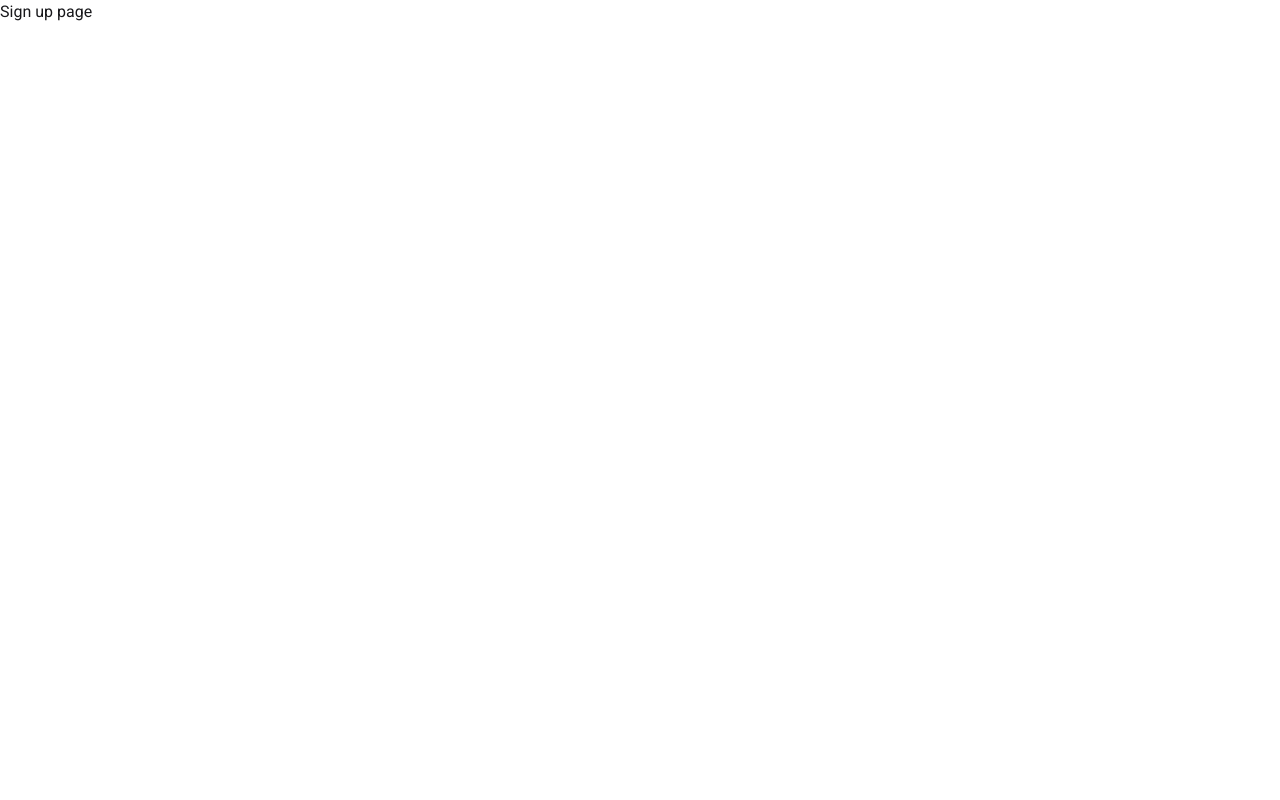
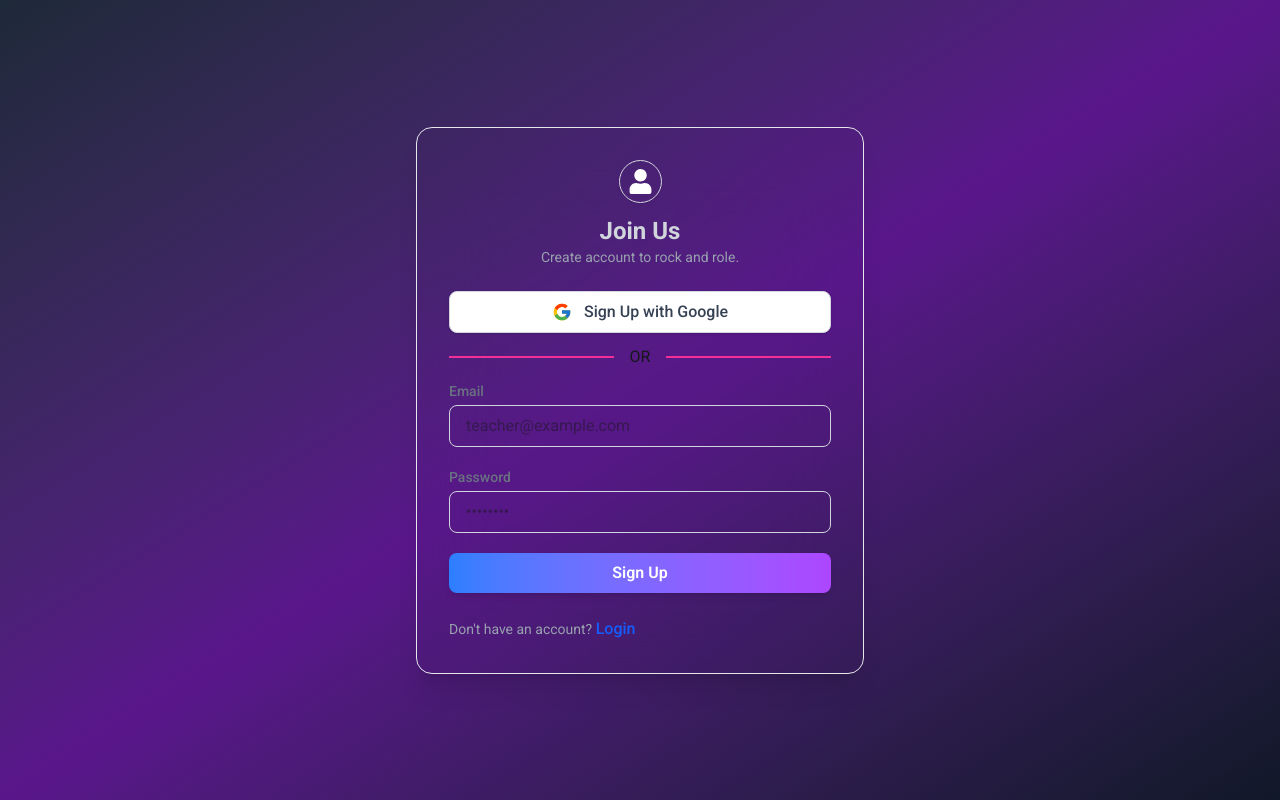
Before and after one commit to dev-mosarof66/NEURA---THE-EXAM-WEBSITE, a Next.js app: page /teacher/signup in a window 1280 px wide. Built offline with nearby package versions, Linux system fonts and the light colour scheme.

Commit message:
google login added

```diff
--- a/package.json
+++ b/package.json
@@ -9,6 +9,7 @@
     "lint": "next lint"
   },
   "dependencies": {
+    "firebase": "^11.10.0",
     "lucide-react": "^0.525.0",
     "motion": "^12.23.3",
     "next": "15.3.5",
--- a/src/app/teacher/login/page.tsx
+++ b/src/app/teacher/login/page.tsx
@@ -11,7 +11,7 @@ const TeacherLoginPage = () => {
           <div className="p-2 rounded-full border border-gray-300 shadow-sm mb-3 text-white">
             <FaUser size={25} />
           </div>
-          <h2 className="text-2xl font-bold text-gray-500">Teacher Login</h2>
+          <h2 className="text-2xl font-bold text-gray-300">Teacher Login</h2>
           <p className="text-gray-400 text-sm">
             Welcome back! Please login to your account.
           </p>
--- a/src/app/teacher/signup/page.tsx
+++ b/src/app/teacher/signup/page.tsx
@@ -1,11 +1,102 @@
-import React from 'react'
+"use client";
+import React, { useState } from "react";
+import Link from "next/link";
+import { FaUser } from "react-icons/fa";
+import { FcGoogle } from "react-icons/fc";
+import { handleGoogleLogin, handleEmailSignup } from "@/helper/auth";
 
-const page = () => {
+const TeacherSignupPage = () => {
+  const [google, setGoogle] = useState(false);
+  const [emailSignup, setEmailSignup] = useState(false);
   return (
-    <div>
-      <p>Sign up page</p>
+    <div className="min-h-screen flex items-center justify-center bg-gradient-to-br from-gray-800 via-purple-900 to-gray-900">
+      <div className="backdrop-blur-2xl shadow-xl rounded-2xl p-8 w-full max-w-md  border border-gray-200">
+        <div className="flex flex-col items-center mb-6">
+          <div className="p-2 rounded-full border border-gray-300 shadow-sm mb-3 text-white">
+            <FaUser size={25} />
+          </div>
+          <h2 className="text-2xl font-bold text-gray-300">Join Us</h2>
+          <p className="text-gray-400 text-sm">
+            Create account to rock and role.
+          </p>
+        </div>
+        {/* Google Login Button */}
+        <div>
+          {google ? (
+            <div className="w-full flex items-center justify-center gap-3 py-2 px-4 mb-4 border border-gray-300 bg-white rounded-lg shadow text-black cursor-not-allowed">
+              Signing up{"  "}
+              <span className="loading loading-dots loading-sm"></span>
+            </div>
+          ) : (
+            <button
+              type="button"
+              onClick={() => handleGoogleLogin(setGoogle)}
+              className="w-full flex items-center justify-center gap-3 py-2 px-4 mb-4 border border-gray-300 bg-white rounded-lg shadow hover:bg-gray-50/80 transition-colors duration-150 font-medium text-gray-700 cursor-pointer"
+            >
+              <FcGoogle size={20} />
+              Sign Up with Google
+            </button>
+          )}
+        </div>
+        {/* Divider */}
+        <div className="divider divider-secondary">OR</div>
+        {/* Email/Password Form */}
+        <form className="space-y-5">
+          <div>
+            <label
+              htmlFor="email"
+              className="block text-sm font-medium text-gray-500"
+            >
+              Email
+            </label>
+            <input
+              type="email"
+              id="email"
+              name="email"
+              autoComplete="email"
+              required
+              className="mt-1 w-full px-4 py-2 border border-gray-300 rounded-lg focus:outline-none focus:ring-2 focus:ring-blue-400 "
+              placeholder="teacher@example.com"
+            />
+          </div>
+          <div>
+            <label
+              htmlFor="password"
+              className="block text-sm font-medium text-gray-500"
+            >
+              Password
+            </label>
+            <input
+              type="password"
+              id="password"
+              name="password"
+              autoComplete="current-password"
+              required
+              className="mt-1 w-full px-4 py-2 border border-gray-300 rounded-lg focus:outline-none focus:ring-2 focus:ring-blue-400 "
+              placeholder="••••••••"
+            />
+          </div>
+          <button
+            type="submit"
+            className="w-full py-2 px-4 bg-gradient-to-r from-blue-500 to-purple-500 text-white font-semibold rounded-lg shadow-md hover:from-blue-600 hover:to-purple-600 transition-colors duration-200 cursor-pointer"
+          >
+            Sign Up
+          </button>
+        </form>
+        <div className="mt-6">
+          <span className="text-gray-400 text-sm">
+            Don&apos;t have an account?{" "}
+          </span>
+          <Link
+            href="/teacher/login"
+            className="text-blue-600 hover:underline font-medium"
+          >
+            Login
+          </Link>
+        </div>
+      </div>
     </div>
-  )
-}
+  );
+};
 
-export default page
+export default TeacherSignupPage;
--- /dev/null
+++ b/src/helper/auth.js
@@ -0,0 +1,111 @@
+import { createUserWithEmailAndPassword, GoogleAuthProvider, signInWithEmailAndPassword, signInWithPopup } from "firebase/auth";
+import { auth } from '../lib/firebase';
+import { toast } from 'react-hot-toast';
+
+
+const handleError = (code) => {
+    let errorMessage = null;
+
+
+    switch (code) {
+        case "auth/invalid-email":
+            errorMessage = "Invalid credentials. Please check your email and password.";
+            break;
+        case "auth/user-not-found":
+            errorMessage = "User not registered with this email.";
+            break;
+        case "auth/weak-password":
+            errorMessage = "Weak password. Please choose a stronger password.";
+            break;
+        case "auth/email-already-in-use":
+            errorMessage = "Email already in use. Please use a different email.";
+            break;
+        case "auth/credential-already-in-use":
+            errorMessage = "Credential already in use. Please try signing in with a different method.";
+            break;
+        case "auth/invalid-credential":
+            errorMessage = "Invalid credentials. Please check your email and password.";
+            break;
+    }
+
+    return errorMessage;
+
+}
+
+
+
+export const handleGoogleLogin = async (setGoogle) => {
+    try {
+        setGoogle(true);
+        console.log("Attempting Google login...");
+        console.log(process.env)
+        const provider = new GoogleAuthProvider();
+        const result = await signInWithPopup(auth, provider);
+        const user = result.user;
+        if (!user) {
+            return null;
+        }
+        console.log("Google login successful:", user);
+        toast.success("Google login successful");
+        setGoogle(false);
+        return user;
+    } catch (error) {
+        console.error("Google login failed:", error);
+        let errorMessage = handleError(error.code);
+
+        if (errorMessage) {
+            toast.error(errorMessage, {
+                duration: 4000,
+                position: 'top-right',
+            });
+        }
+
+    }
+}
+
+
+export const handleEmailSignup = async (email, password) => {
+    try {
+        const result = await createUserWithEmailAndPassword(auth, email, password);
+        const user = result.user;
+        if (!user) {
+            return null;
+        }
+        console.log("Email signup successful:", user);
+        toast.success("Email signup successful");
+        return user;
+    } catch (error) {
+        console.error("Email signup failed:", error);
+        let errorMessage = handleError(error.code);
+
+        if (errorMessage) {
+            toast.error(errorMessage, {
+                duration: 4000,
+                position: 'top-right',
+            });
+        }
+    }
+}
+
+export const handleEmailLogin = async (email, password) => {
+    try {
+        const result = await signInWithEmailAndPassword(auth, email, password);
+        const user = result.user;
+        if (!user) {
+            return null;
+        }
+        console.log("Email login successful:", user);
+        toast.success("Email login successful");
+        return user;
+    } catch (error) {
+        console.error("Email login failed:", error);
+        let errorMessage = handleError(error.code);
+
+        if (errorMessage) {
+            toast.error(errorMessage, {
+                duration: 4000,
+                position: 'top-right',
+            });
+        }
+    }
+}
--- /dev/null
+++ b/src/lib/firebase.js
@@ -0,0 +1,17 @@
+// Import the functions you need from the SDKs you need
+import { initializeApp } from "firebase/app";
+import { getAuth } from "firebase/auth";
+
+const firebaseConfig = {
+  apiKey: "AIzaSyB9Rv4Xk9YZ4ARZG6XvRMGlXlP-tLJgg68",
+  authDomain: "neura-1a8e2.firebaseapp.com",
+  projectId: "neura-1a8e2",
+  storageBucket: "neura-1a8e2.firebasestorage.app",
+  messagingSenderId: "68899292923",
+  appId: "1:68899292923:web:08fd4189b41c82d087125e",
+  measurementId: "G-C7V8SZ5FT4"
+};
+
+// Initialize Firebase
+const app = initializeApp(firebaseConfig);
+export const auth = getAuth(app);
```
Also changed, not shown: 1 other file (tests, documents, lock files or other folders).
